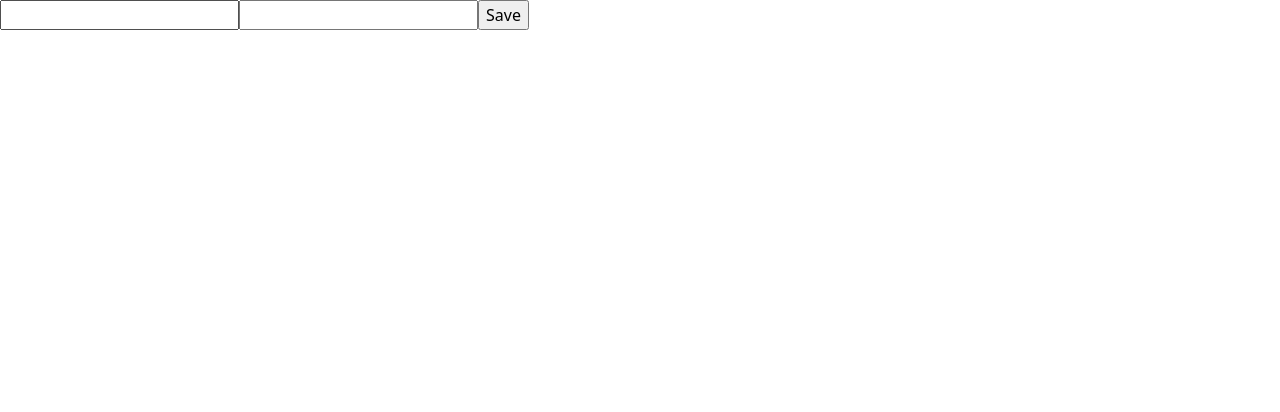
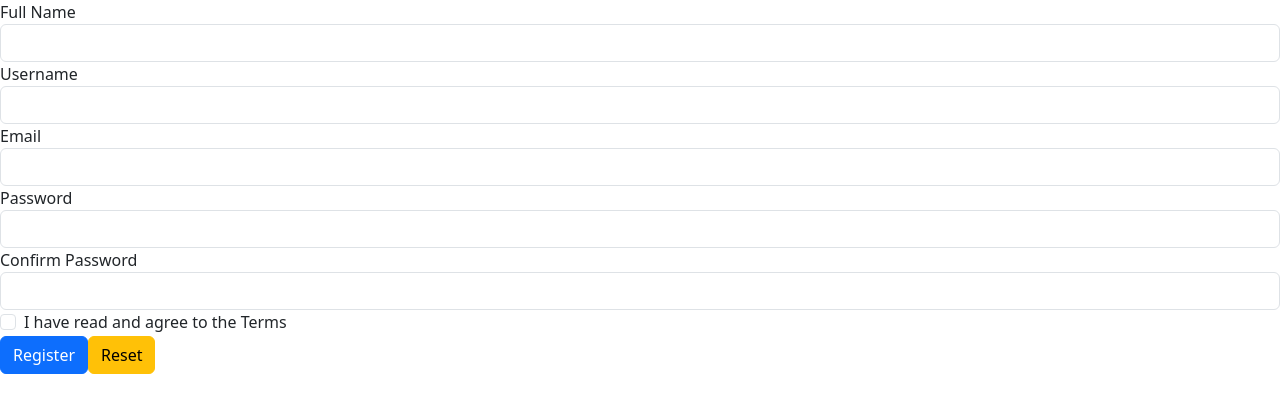
Before and after one commit to divyesh2123/myapp-master-123, a React (Create React App) app: page / in a window 1280 px wide. Shown: the top 412 px of the page. Built offline with nearby package versions, Linux system fonts and the light colour scheme.

Commit message:
this is the changes for the code for data manageme

```diff
--- a/package.json
+++ b/package.json
@@ -13,7 +13,8 @@
     "react-bootstrap": "^2.9.1",
     "react-dom": "^18.2.0",
     "react-scripts": "5.0.1",
-    "web-vitals": "^2.1.4"
+    "web-vitals": "^2.1.4",
+    "yup": "^1.3.2"
   },
   "scripts": {
     "start": "react-scripts start",
--- /dev/null
+++ b/src/CustomerData.js
@@ -0,0 +1,145 @@
+import React from 'react'
+import { Formik, Field, Form, ErrorMessage } from 'formik';
+import * as Yup from 'yup';
+export default function CustomerData() {
+
+    const d = {
+        fullname: '',
+        username: '',
+        email: '',
+        password: '',
+        confirmPassword: '',
+        acceptTerms: false,
+      };
+
+      const  validation = ()=>{
+
+        return Yup.object().shape({
+            fullname: Yup.string().required('Fullname is required'),
+            username: Yup.string()
+              .required('Username is required')
+              .min(6, 'Username must be at least 6 characters')
+              .max(20, 'Username must not exceed 20 characters'),
+            email: Yup.string()
+              .required('Email is required')
+              .email('Email is invalid'),
+
+            password: Yup.string()
+              .required('Password is required')
+              .min(6, 'Password must be at least 6 characters')
+              .max(40, 'Password must not exceed 40 characters'),
+            confirmPassword: Yup.string()
+              .required('Confirm Password is required')
+              .oneOf([Yup.ref('password'), null], 'Confirm Password does not match'),
+            acceptTerms: Yup.bool().oneOf([true], 'Accept Terms is required'),
+          });
+
+
+      }
+  return (
+    <Formik initialValues={d}
+
+    validationSchema={validation}
+    onSubmit={(values)=>{
+
+        console.log(values)
+
+    }}
+    >
+
+        <Form>
+
+        <div className="form-group">
+                    <label>Full Name</label>
+                    <Field name="fullname" type="text" className="form-control" />
+                    <ErrorMessage
+                      name="fullname"
+                      component="div"
+                      className="text-danger"
+                    />
+                  </div>
+
+                  <div className="form-group">
+                    <label htmlFor="username"> Username </label>
+                    <Field name="username" type="text" className="form-control" />
+                    <ErrorMessage
+                      name="username"
+                      component="div"
+                      className="text-danger"
+                    />
+                  </div>
+
+                  <div className="form-group">
+                    <label htmlFor="email"> Email </label>
+                    <Field name="email" type="email" className="form-control" />
+                    <ErrorMessage
+                      name="email"
+                      component="div"
+                      className="text-danger"
+                    />
+                  </div>
+
+                  <div className="form-group">
+                    <label htmlFor="password"> Password </label>
+                    <Field
+                      name="password"
+                      type="password"
+                      className="form-control"
+                    />
+                    <ErrorMessage
+                      name="password"
+                      component="div"
+                      className="text-danger"
+                    />
+                  </div>
+
+                  <div className="form-group">
+                    <label htmlFor="confirmPassword"> Confirm Password </label>
+                    <Field
+                      name="confirmPassword"
+                      type="password"
+                      className="form-control"
+                    />
+                    <ErrorMessage
+                      name="confirmPassword"
+                      component="div"
+                      className="text-danger"
+                    />
+                  </div>
+
+                  <div className="form-group form-check">
+                    <Field
+                      name="acceptTerms"
+                      type="checkbox"
+                      className="form-check-input"
+                    />
+                    <label htmlFor="acceptTerms" className="form-check-label">
+                      I have read and agree to the Terms
+                    </label>
+                    <ErrorMessage
+                      name="acceptTerms"
+                      component="div"
+                      className="text-danger"
+                    />
+                  </div>
+
+                  <div className="form-group">
+                    <button type="submit" className="btn btn-primary">
+                      Register
+                    </button>
+                    <button
+                      type="button"
+
+                      className="btn btn-warning float-right"
+                    >
+                      Reset
+                    </button>
+                  </div>
+
+
+        </Form>
+
+
+    </Formik>
+  )
+}
--- a/src/DataManagement.js
+++ b/src/DataManagement.js
@@ -1,4 +1,5 @@
 import React, { useState } from 'react'
+import { MyManagment } from './MyManagment';
 
 export default function DataManagement() {
    const [data,setData]= useState({
@@ -29,7 +30,7 @@ export default function DataManagement() {
             p[index] = data;
         }
 
-        setIndex(-1);
+        setIndex(-1)
         setMultipleData(p);
 
     }
@@ -68,33 +69,14 @@ export default function DataManagement() {
             <input type='submit' value="Save"/>
 
         </form>
-        <table>
-
-        {
-
-multileData.map((v,index)=>{
-
-    return(<tr><td>{v.firstName}</td><td>{v.lastName}</td>
-
-            <td><button onClick={()=>{
-                deleteInfo(index)
-
-            }}>Delete</button></td>
 
 
-<td><button onClick={()=>{
-                editInfo(index)
+        <MyManagment
 
-            }}>edit</button></td>
-
-    </tr>)
-
-})
-
-}
-        </table>
-
-
+        multileData={multileData}
+        deleteInfo={deleteInfo}
+        editInfo={editInfo}
+        />
     </div>
   )
 }
--- /dev/null
+++ b/src/MyManagment.js
@@ -0,0 +1,32 @@
+import React from 'react'
+
+export const MyManagment = (data) => {
+  return (
+    <table>
+
+    {
+
+data.multileData.map((v,index)=>{
+
+return(<tr><td>{v.firstName}</td><td>{v.lastName}</td>
+
+        <td><button onClick={()=>{
+            data.deleteInfo(index)
+
+        }}>Delete</button></td>
+
+
+<td><button onClick={()=>{
+            data.editInfo(index)
+
+        }}>edit</button></td>
+
+</tr>)
+
+})
+
+}
+    </table>
+
+  )
+}
--- a/src/SingUpForm.js
+++ b/src/SingUpForm.js
@@ -1,4 +1,4 @@
-import { Field, Form, Formik } from 'formik'
+import { ErrorMessage, Field, Form, Formik } from 'formik'
 import React from 'react'
 
 export default function SingUpForm() {
@@ -12,12 +12,37 @@ export default function SingUpForm() {
         gender:"",
         city : ""
     }
+
+   const  validateSingUp = empData => {
+
+
+      const errors = {};
+
+      if (!empData.firstName) {
+        errors.firstName = 'Please Enter firstName';
+      } else if (empData.firstName.length > 20) {
+        errors.firstName = 'Name cannot exceed 20 characters';
+      }
+
+      if (!empData.lastName) {
+        errors.lastName = 'Please Enter firstName';
+      } else if (empData.lastName.length > 20) {
+        errors.lastName = 'Name cannot exceed 20 characters';
+      }
+
+
+
+
+
+      return errors;
+    };
   return (
     <div>
         <h1>Sign Up</h1>
 
         <Formik initialValues={d}
 
+        validate={validateSingUp}
         onSubmit={(values)=>{
 
             console.log(values)
@@ -31,11 +56,12 @@ export default function SingUpForm() {
                 <Field id="firstName" name="firstName"
                 placeholder="please Enter FirstName"></Field>
 
+              <ErrorMessage name='firstName'/>
 
 <label>LastName</label>
                 <Field id="lastName" name="lastName"
                 placeholder="please Enter LastName"></Field>
-
+  <ErrorMessage name='lastName'/>
 
 <label>Email</label>
                 <Field id="email" name="email"
--- a/src/index.js
+++ b/src/index.js
@@ -14,11 +14,12 @@ import FormInClass from './FormInClass';
 import SingUpForm from './SingUpForm';
 import AutoLayoutExample from './AutoLayoutExample';
 import DataManagement from './DataManagement';
+import CustomerData from './CustomerData';
 
 const root = ReactDOM.createRoot(document.getElementById('root'));
 root.render(
   <React.StrictMode>
-    <DataManagement />
+    <CustomerData />
   </React.StrictMode>
 );
 
```
Also changed, not shown: 1 other file (tests, documents, lock files or other folders).
